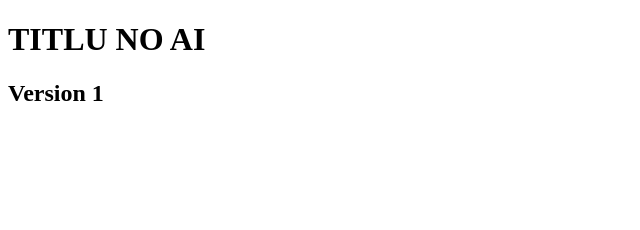
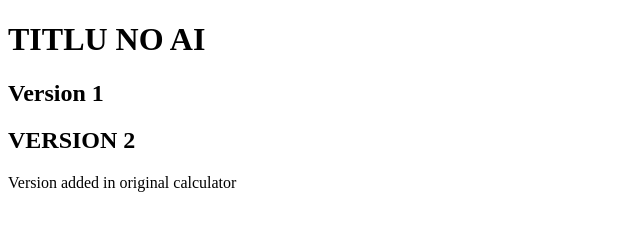
Before and after one commit to noaiai56-source/NOAi, a plain HTML site: page index.html in a window 1280 px wide. Shown: the whole page, without its empty margins (0-640 px from the left). Drawn offline with Linux system fonts and the light colour scheme.

Commit message:
Version 2

```diff
--- a/index.html
+++ b/index.html
@@ -8,5 +8,7 @@
 <body>
     <h1>TITLU NO AI</h1>
     <h2>Version 1</h2>
+    <h2>VERSION 2</h2>
+    <p>Version added in original calculator</p>
 </body>
 </html>
```
